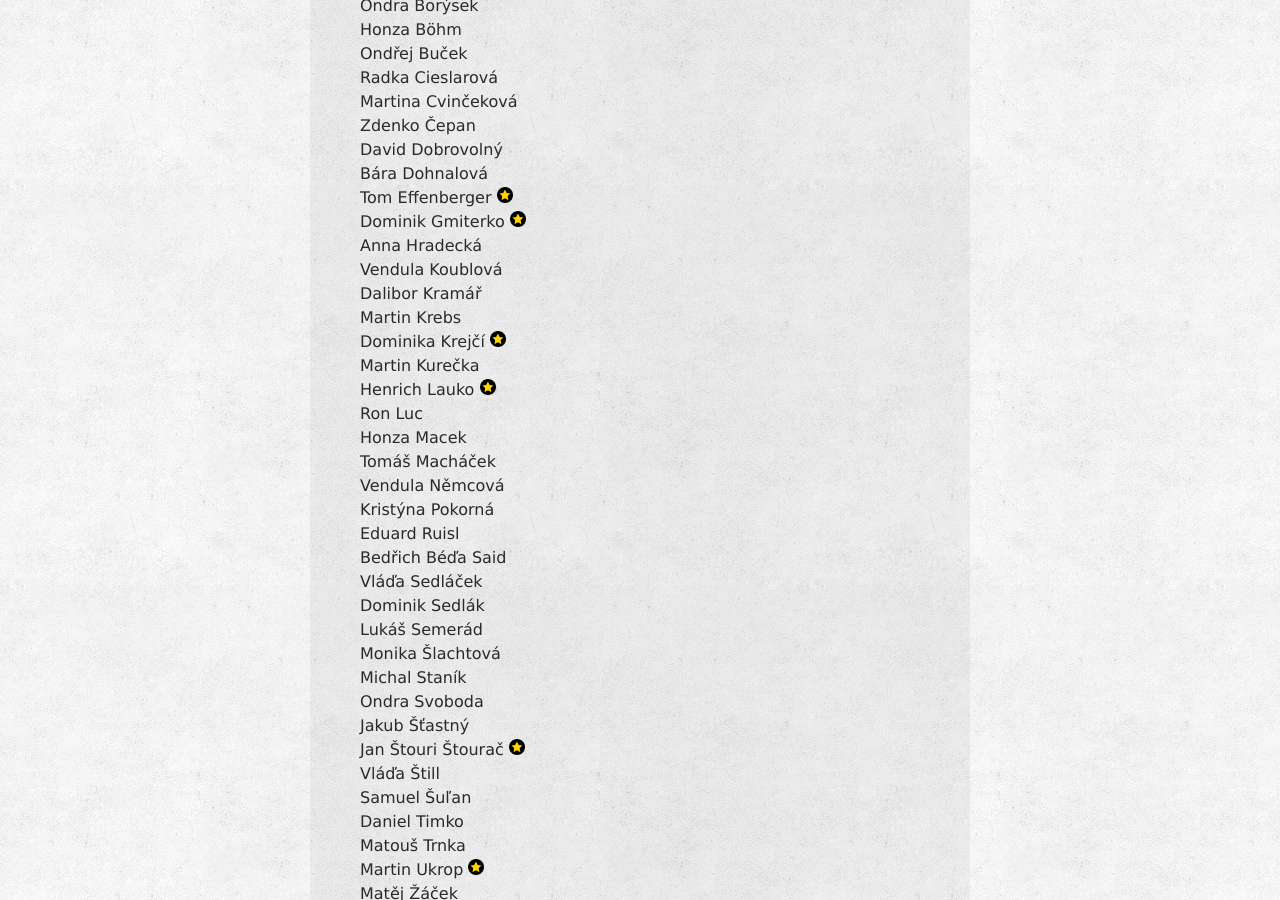
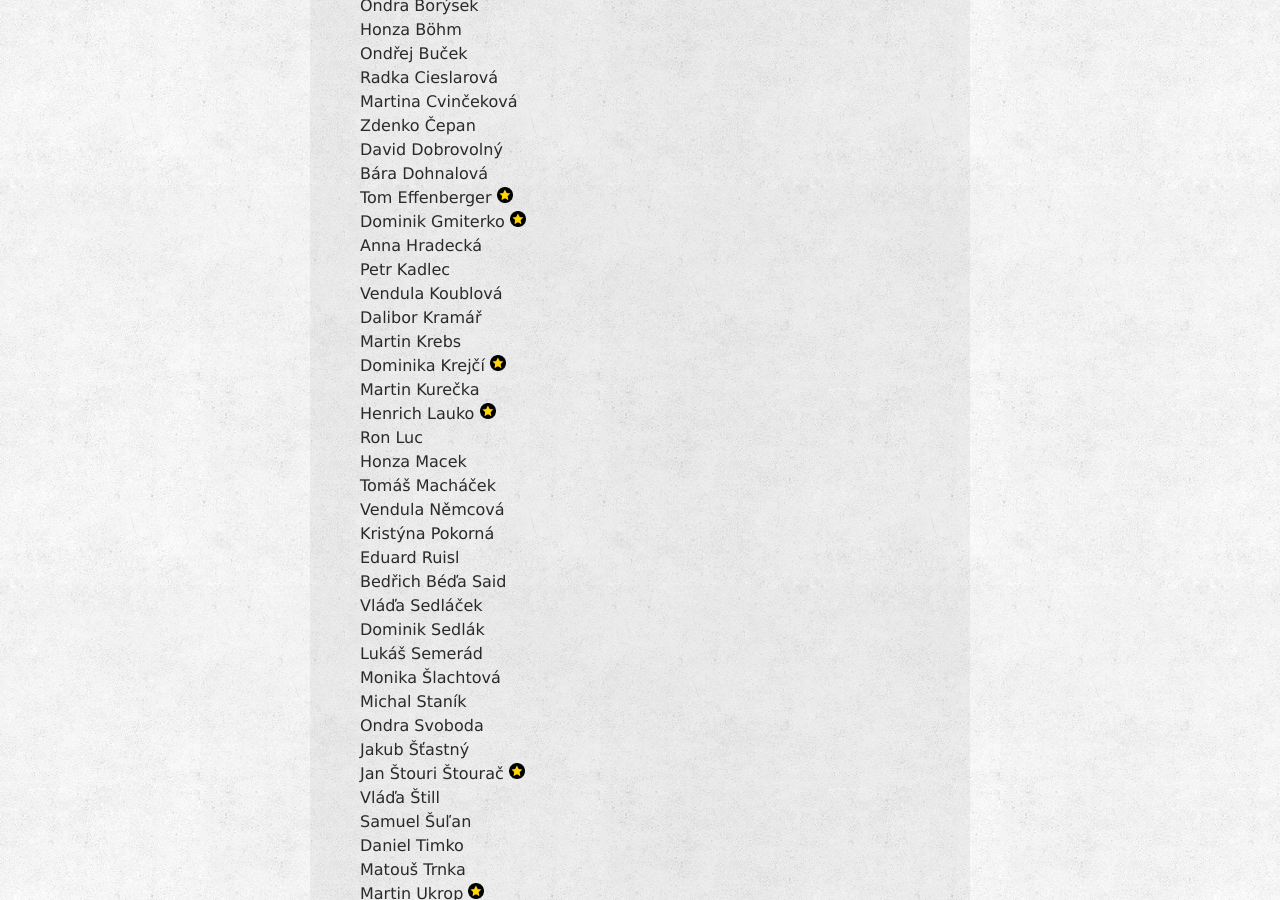
Before and after one commit to zverinec/zverinec-web, a Jekyll site: the page built from _pages/members.md, in a window 1280 px wide and 900 px high, scrolled down 815 px. Built offline with Jekyll 4.4.1, drawn with Linux system fonts in a browser that asks for light colours; comment, search, counter and statistics services are not loaded.

Commit message:
Add new member Petr Kadlec

```diff
--- a/_pages/members.md
+++ b/_pages/members.md
@@ -29,6 +29,7 @@ Bára Dohnalová<br/>
 Tom Effenberger <img src="img/rad.png" class="rad" title="Řád přítele severské zvěře za hrdinský přínos KSI a stvoření NP hry" /><br/>
 Dominik Gmiterko <img src="img/rad.png" class="rad" title="Řád přítele severské zvěře za nejlepší univerzální výpomoc 2015/2016" /><br/>
 Anna Hradecká<br/>
+Petr Kadlec<br/>
 Vendula Koublová<br/>
 Dalibor Kramář<br/>
 Martin Krebs<br/>
```
